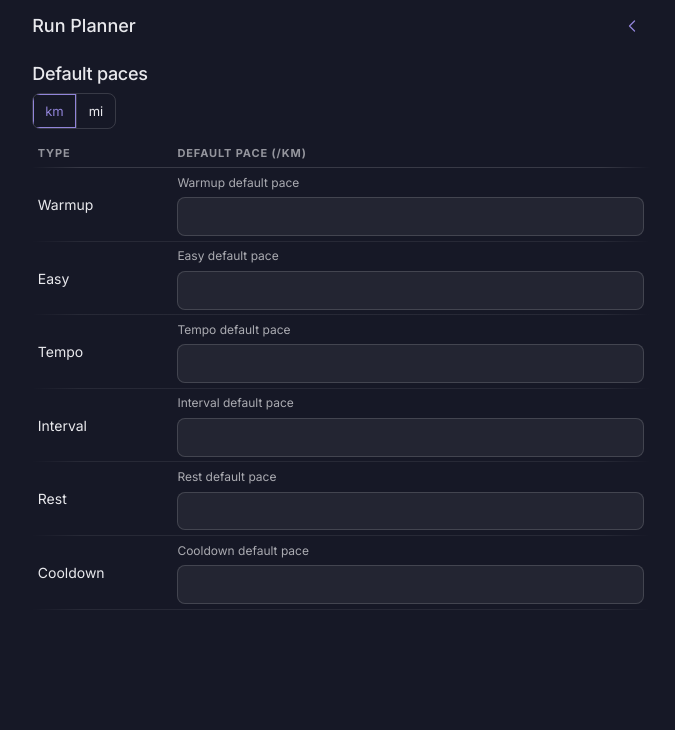
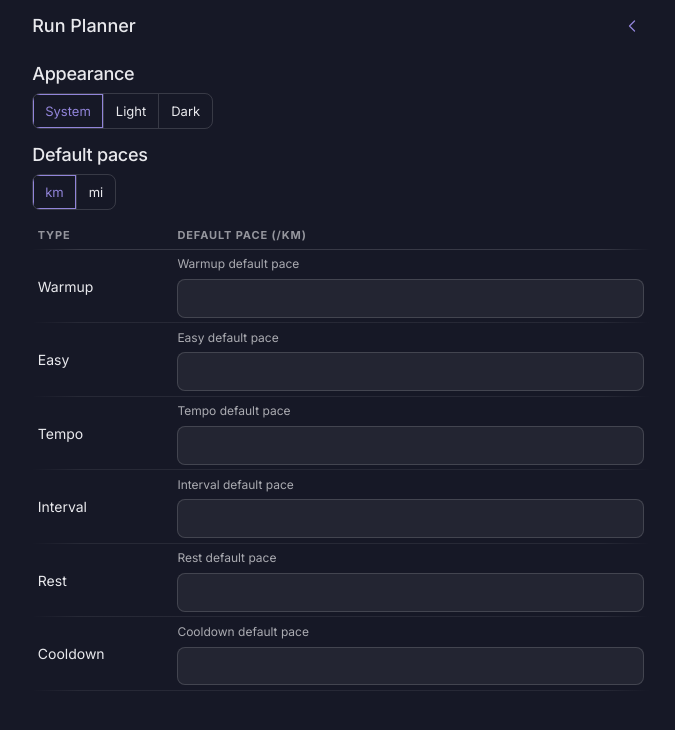
Before and after one commit to mgrodgers/pacemaker, a React (Vite) app: page / in a window 1280 px wide. Both pictures are taken after a click on the button 883 px from the left and 26 px from the top of the page. Shown: the top 730 px of the page, without its empty margins (299-974 px from the left). Built offline with nearby package versions, Linux system fonts and the light colour scheme.

Commit message:
Add useTheme hook and Appearance radiogroup to SettingsScreen

```diff
--- a/src/adapters/driving/ui/components/SettingsScreen.tsx
+++ b/src/adapters/driving/ui/components/SettingsScreen.tsx
@@ -1,9 +1,16 @@
 import { useState, type ChangeEvent } from 'react';
 import { useDefaultPaceSettingsController } from '../hooks/useDefaultPaceSettingsController';
+import { useTheme, type ThemePreference } from '../hooks/useTheme';
 import type { PaceDefaultEntryView } from '../../../../application/dto/PlanViews';
 import type { Units } from '../../../../domain/valueObjects/Units';
 import { formatDurationKeystrokes } from './formatDurationKeystrokes';
 import { BackIcon } from './icons';
+
+const THEME_OPTIONS: { value: ThemePreference; label: string }[] = [
+  { value: 'system', label: 'System' },
+  { value: 'light', label: 'Light' },
+  { value: 'dark', label: 'Dark' },
+];
 
 interface SettingsScreenProps {
   onBack: () => void;
@@ -46,6 +53,7 @@ function PaceDefaultRow({ entry, onCommit }: PaceDefaultRowProps) {
 
 export function SettingsScreen({ onBack }: SettingsScreenProps) {
   const { paceDefaults, setUnits, setPaceDefault } = useDefaultPaceSettingsController();
+  const { preference: themePreference, setPreference: setThemePreference } = useTheme();
 
   return (
     <>
@@ -63,6 +71,24 @@ export function SettingsScreen({ onBack }: SettingsScreenProps) {
       </nav>
 
       <div style={{ padding: 'var(--space-4)' }}>
+        <h1 style={{ fontFamily: 'var(--font-heading)', fontSize: 18, fontWeight: 500, marginBottom: 'var(--space-3)' }}>
+          Appearance
+        </h1>
+
+        <div className="seg" role="radiogroup" aria-label="Appearance" style={{ marginBottom: 'var(--space-6)' }}>
+          {THEME_OPTIONS.map(({ value, label }) => (
+            <label key={value} className="seg-opt">
+              <input
+                type="radio"
+                name="theme-preference"
+                checked={themePreference === value}
+                onChange={() => setThemePreference(value)}
+              />
+              {label}
+            </label>
+          ))}
+        </div>
+
         <h1 style={{ fontFamily: 'var(--font-heading)', fontSize: 18, fontWeight: 500, marginBottom: 'var(--space-3)' }}>
           Default paces
         </h1>
--- /dev/null
+++ b/src/adapters/driving/ui/hooks/useTheme.ts
@@ -0,0 +1,26 @@
+import { useCallback, useEffect, useState } from 'react';
+import { loadTheme, saveTheme, type ThemePreference } from '../../../driven/persistence/themePreferenceStorage';
+
+export type { ThemePreference };
+
+/** Applies the chosen preference to <html data-theme>, which tokens.css's
+ * light-mode overrides key off — "system" means the attribute is removed
+ * entirely so the prefers-color-scheme media query takes over. */
+export function useTheme() {
+  const [preference, setPreferenceState] = useState<ThemePreference>(() => loadTheme());
+
+  useEffect(() => {
+    if (preference === 'system') {
+      document.documentElement.removeAttribute('data-theme');
+    } else {
+      document.documentElement.setAttribute('data-theme', preference);
+    }
+  }, [preference]);
+
+  const setPreference = useCallback((next: ThemePreference) => {
+    saveTheme(next);
+    setPreferenceState(next);
+  }, []);
+
+  return { preference, setPreference };
+}
```
Also changed, not shown: 1 other file (tests, documents, lock files or other folders).
